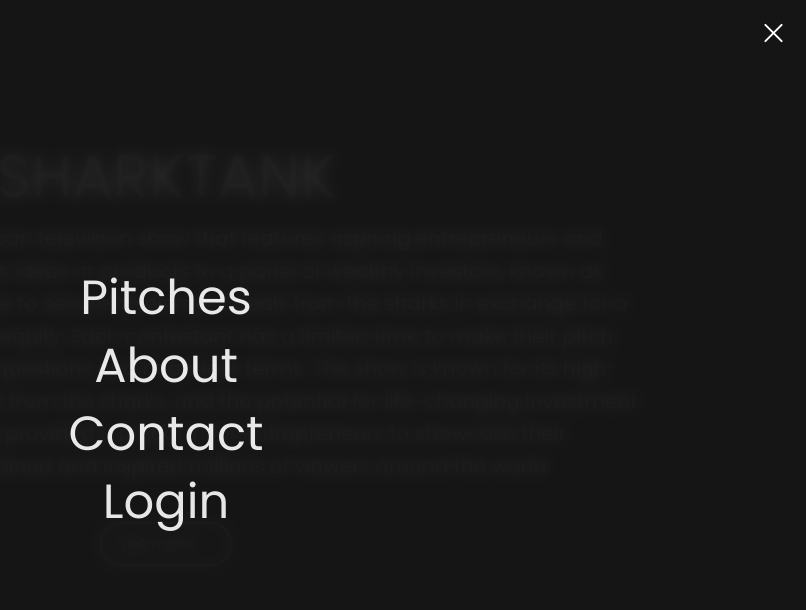
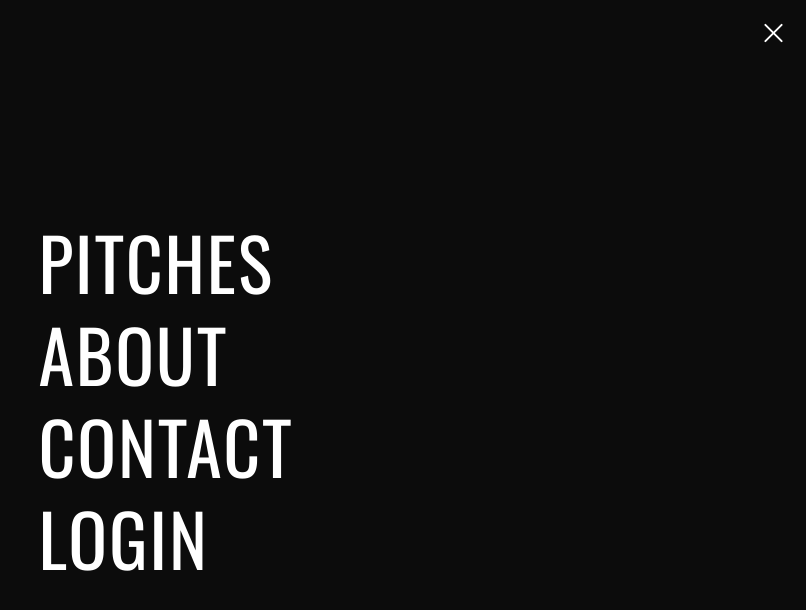
Before and after one commit to Darkrider0007/Shark-Tank, a Next.js app: page / in a window 1280 px wide. Both pictures are taken after a click on the element 1247 px from the left and 33 px from the top of the page. Shown: the top 610 px of the page, without its empty margins (474-1280 px from the left). Built offline with nearby package versions, Linux system fonts and the light colour scheme; no server answers.

Commit message:
Update Navbar & Contact Page

```diff
--- a/app/contacts/page.tsx
+++ b/app/contacts/page.tsx
@@ -6,6 +6,7 @@ import { useForm } from "react-hook-form";
 import emailjs from "@emailjs/browser";
 import conf from "../conf/conf";
 import { IoIosSend } from "react-icons/io";
+import { ParticleConfig } from "@/components/index";
 
 const Page = () => {
   const { register, handleSubmit } = useForm();
@@ -30,7 +31,11 @@ const Page = () => {
 
   return (
     <div className="min-h-screen w-full bg-bg_dark_primary flex justify-center items-center text-[#fefefe]">
-      <div className="max-w-[450px] w-full bg-bg_dark_secondary shadow-lg p-4 rounded-sm">
+      <div className="absolute w-full min-h-screen">
+        <ParticleConfig />
+      </div>
+      <div className="relative min-h-screen w-full z-5 flex justify-center items-center">
+        <div className="max-w-[450px] w-full bg-bg_dark_secondary shadow-lg p-4 rounded-sm bg-opacity-60 backdrop-blur-sm">
           <div className="flex flex-col justify-between items-center w-full mb-4">
             <Image
               src="/STlogo1.png"
@@ -69,7 +74,6 @@ const Page = () => {
                 />
               </div>
             </div>
-
             <div className="flex flex-col justify-between items-start mb-4 w-full">
               <label htmlFor="message">Message</label>
               <div className="flex justify-between items-center w-full p-2 bg-transparent border border-[#fefefe] mt-1">
@@ -89,6 +93,7 @@ const Page = () => {
           </form>
         </div>
       </div>
+    </div>
   );
 };
 
--- a/app/globals.css
+++ b/app/globals.css
@@ -9,3 +9,8 @@
 input[type="number"]::-webkit-inner-spin-button {
   -webkit-appearance: none;
 }
+
+::selection {
+  background: yellow;
+  color: black;
+}
--- a/app/layout.tsx
+++ b/app/layout.tsx
@@ -1,12 +1,17 @@
 import "./globals.css";
 import type { Metadata } from "next";
-import { Poppins } from "next/font/google";
+import { Poppins, Oswald, Roboto } from "next/font/google";
 import GlobalReduxProvider from "./GlobalRedux/provider";
-import Navbar from "@/components/Navbar";
 
-const poppins = Poppins({
+export const poppins = Poppins({
   subsets: ["latin"],
   weight: ["400", "500", "300", "600", "700"],
+});
+
+export const oswald = Oswald({
+  subsets: ["latin"],
+  weight: ["400", "500", "600", "700"],
+  variable: "--font-oswald",
 });
 
 export const metadata: Metadata = {
@@ -22,7 +27,9 @@ export default function RootLayout({
 }) {
   return (
     <html lang="en">
-      <body className={`${poppins.className} overflow-x-hidden`}>
+      <body
+        className={`${poppins.className} ${oswald.variable} overflow-x-hidden`}
+      >
         <GlobalReduxProvider>{children}</GlobalReduxProvider>
       </body>
     </html>
--- a/components/Logout.tsx
+++ b/components/Logout.tsx
@@ -1,24 +1,20 @@
-import React from 'react'
+import React from "react";
 import authService from "../app/appwrite/auth";
-import { authlogout } from "../app/GlobalRedux/Features/authSlice"
-import { useDispatch } from 'react-redux';
+import { authlogout } from "../app/GlobalRedux/Features/authSlice";
+import { useDispatch } from "react-redux";
 
 function Logout() {
   const dispatch = useDispatch();
   const setLogout = () => {
-        authService.logout().
-            then(() => {
-                dispatch(authlogout())
+    authService.logout().then(() => {
+      dispatch(authlogout());
     });
-    }
+  };
   return (
-        <button
-            onClick={() => setLogout()}
-            className="hover:underline text-red-600"
-        >
+    <button onClick={() => setLogout()} className="text-red-600 overflow-hidden">
       Logout
     </button>
-    )
+  );
 }
 
-export default Logout
+export default Logout;
--- a/components/Navbar.tsx
+++ b/components/Navbar.tsx
@@ -8,6 +8,62 @@ import Logout from "./Logout";
 import { useDispatch } from "react-redux";
 import authService from "@/app/appwrite/auth";
 import { authlogout, login } from "@/app/GlobalRedux/Features/authSlice";
+import { motion, AnimatePresence } from "framer-motion";
+
+const NavbarAnim = {
+  initial: {
+    scaleX: 0,
+  },
+  animate: {
+    scaleX: 1,
+    transition: {
+      duration: 0.5,
+      ease: [0.12, 0, 0.39, 0],
+    },
+  },
+  exit: {
+    scaleX: 0,
+    transition: {
+      delay: 0.5,
+      duration: 0.8,
+      ease: [0.22, 1, 0.36, 1],
+    },
+  },
+};
+
+const item = {
+  initial: {
+    y: "30vh",
+    transition: {
+      duration: 0.5,
+      ease: [0.12, 0, 0.39, 0],
+    },
+  },
+  animate: {
+    y: 0,
+    transition: {
+      delay: 0.5,
+      duration: 1,
+      ease: [0.22, 1, 0.36, 1],
+    },
+  },
+};
+
+const container = {
+  initial: {
+    transition: {
+      staggerChildren: 0.09,
+      staggerDirection: -1,
+    },
+  },
+  open: {
+    transition: {
+      delayChildren: 0.4,
+      staggerChildren: 0.09,
+      staggerDirection: 1,
+    },
+  },
+};
 
 const Navbar = () => {
   const path = usePathname();
@@ -126,38 +182,99 @@ const Navbar = () => {
           </div>
         </div>
       </div>
-      <div
-        className={`w-full fixed top-0 min-h-screen bg-bg_dark_secondary text-white z-10 left-0 transition-all ease-in-out duration-500 ${
-          isActive ? "-translate-x-0" : "translate-x-full"
-        } flex justify-center items-center opacity-90 backdrop-blur`}
+      <AnimatePresence>
+        {isActive && (
+          <motion.div
+            className={`w-full fixed top-0 min-h-screen bg-bg_dark_primary text-white z-10 left-0 flex justify-center items-center origin-right`}
+            variants={NavbarAnim}
+            initial="initial"
+            animate="animate"
+            exit="exit"
           >
-        <div className="flex flex-col justify-between items-center text-5xl gap-5">
-          <Link href="/pitches" className="hover:underline">
-            Pitches
-          </Link>
+            <motion.div
+              className="flex flex-col justify-between items-start text-7xl gap-5 uppercase font-oswald max-sm:text-5xl tracking-wide"
+              variants={container}
+              initial="initial"
+              animate="open"
+              exit="initial"
+            >
+              <div className="overflow-hidden">
+                <motion.div
+                  variants={item}
+                  initial="initial"
+                  animate="animate"
+                  exit="initial"
+                  className="overflow-hidden"
+                >
+                  <Link href="/pitches">Pitches</Link>
+                </motion.div>
+              </div>
               {authStatus ? (
-            <Link href="/add-pitch" className="hover:underline ">
-              Add Pitch
-            </Link>
-          ) : (
-            <Link href="/about" className="hover:underline">
-              About
-            </Link>
-          )}
-          <Link href="/contacts" className="hover:underline">
-            Contact
-          </Link>
-          {authStatus ? (
-            <div onClick={clear}>
-              <Logout />
+                <div className="overflow-hidden">
+                  <motion.div
+                    variants={item}
+                    initial="initial"
+                    animate="animate"
+                    exit="initial"
+                    className="overflow-hidden"
+                  >
+                    <Link href="/add-pitch">Add Pitch</Link>
+                  </motion.div>
                 </div>
               ) : (
-            <Link href="/login" className="hover:underline ">
-              Login
-            </Link>
+                <div className="overflow-hidden">
+                  <motion.div
+                    variants={item}
+                    initial="initial"
+                    animate="animate"
+                    exit="initial"
+                    className="overflow-hidden"
+                  >
+                    <Link href="/about">About</Link>
+                  </motion.div>
+                </div>
               )}
+              <div className="overflow-hidden">
+                <motion.div
+                  variants={item}
+                  initial="initial"
+                  animate="animate"
+                  exit="initial"
+                  className="overflow-hidden"
+                >
+                  <Link href="/contacts">Contact</Link>
+                </motion.div>
               </div>
+              {authStatus ? (
+                <div className="overflow-hidden">
+                  <motion.div
+                    onClick={clear}
+                    variants={item}
+                    initial="initial"
+                    animate="animate"
+                    exit="initial"
+                    className="overflow-hidden"
+                  >
+                    <Logout />
+                  </motion.div>
                 </div>
+              ) : (
+                <div className="overflow-hidden">
+                  <motion.div
+                    variants={item}
+                    initial="initial"
+                    animate="animate"
+                    exit="initial"
+                    className="overflow-hidden"
+                  >
+                    <Link href="/login">Login</Link>
+                  </motion.div>
+                </div>
+              )}
+            </motion.div>
+          </motion.div>
+        )}
+      </AnimatePresence>
     </>
   );
 };
--- /dev/null
+++ b/components/ParticleConfig.tsx
@@ -0,0 +1,109 @@
+import { useCallback } from "react";
+import type { Container, Engine } from "tsparticles-engine";
+import Particles from "react-tsparticles";
+import { loadSlim } from "tsparticles-slim";
+
+const ParticleConfig = () => {
+  const particlesInit = useCallback(async (engine: Engine) => {
+    await loadSlim(engine);
+  }, []);
+
+  const particlesLoaded = useCallback(
+    async (container: Container | undefined) => {
+      await console.log(container);
+    },
+    []
+  );
+
+  return (
+    <Particles
+      id="tsparticles"
+      init={particlesInit}
+      loaded={particlesLoaded}
+      options={{
+        fpsLimit: 60,
+        particles: {
+          move: {
+            enable: true,
+            speed: 2,
+            direction: "top",
+            random: false,
+            straight: false,
+            outModes: "out",
+          },
+          number: { density: { enable: true, area: 1000 }, value: 15 },
+          shape: {
+            type: "image",
+            options: {
+              image: {
+                src: "/bubble.png",
+                width: 100,
+                height: 100,
+              },
+            },
+          },
+          opacity: {
+            value: 0.7,
+            random: {
+              enable: true,
+              minimumValue: 0.1,
+            },
+          },
+          size: {
+            value: { min: 4, max: 15 },
+          },
+          emitters: [
+            {
+              direction: "top",
+              particles: {
+                color: "#f00",
+              },
+              rate: {
+                quantity: 1,
+                delay: 0.1,
+              },
+              size: {
+                width: 100,
+                height: 10,
+              },
+              position: {
+                x: 50,
+                y: 100,
+              },
+            },
+            {
+              direction: "top",
+              particles: {
+                color: "#0f0",
+              },
+              rate: {
+                quantity: 1,
+                delay: 0.1,
+              },
+              size: {
+                width: 100,
+                height: 10,
+              },
+              position: {
+                x: 50,
+                y: 100,
+              },
+            },
+          ],
+        },
+        interactivity: {
+          detectsOn: "canvas",
+          events: {
+            resize: true,
+          },
+        },
+        detectRetina: true,
+        background: {
+          color: "#000000",
+        },
+      }}
+    />
+  );
+};
+
+export default ParticleConfig;
--- a/components/index.ts
+++ b/components/index.ts
@@ -2,5 +2,6 @@ import AddPageLoader from "./AddPageLoader";
 import SubmitButton from "./SubmitButton";
 import Carousel from "./Carousel";
 import OfferCard from "./OfferCard";
+import ParticleConfig from "./ParticleConfig";
 
-export {AddPageLoader, SubmitButton, Carousel, OfferCard }
+export { AddPageLoader, SubmitButton, Carousel, OfferCard, ParticleConfig };
--- a/package.json
+++ b/package.json
@@ -13,12 +13,15 @@
     "@reduxjs/toolkit": "^1.9.7",
     "appwrite": "^13.0.0",
     "encoding": "^0.1.13",
+    "framer-motion": "^10.16.16",
     "next": "^13.5.4",
     "react": "^18",
     "react-dom": "^18",
     "react-hook-form": "^7.48.2",
     "react-icons": "^4.11.0",
-    "react-redux": "^8.1.3"
+    "react-redux": "^8.1.3",
+    "react-tsparticles": "^2.12.2",
+    "tsparticles-slim": "^2.12.0"
   },
   "devDependencies": {
     "@types/node": "^20",
--- a/tailwind.config.ts
+++ b/tailwind.config.ts
@@ -13,6 +13,9 @@ const config: Config = {
         bg_dark_secondary: "#181717",
         bg_dark_placeholder: "#0c090a",
       },
+      fontFamily: {
+        oswald: ["var(--font-oswald)"],
+      },
     },
   },
   plugins: [],
```
Also changed, not shown: components/MenuIcon.tsx (+4 -4 lines), 2 other files (tests, documents, lock files or other folders). Lines whose indentation alone changed are shown as unchanged.
